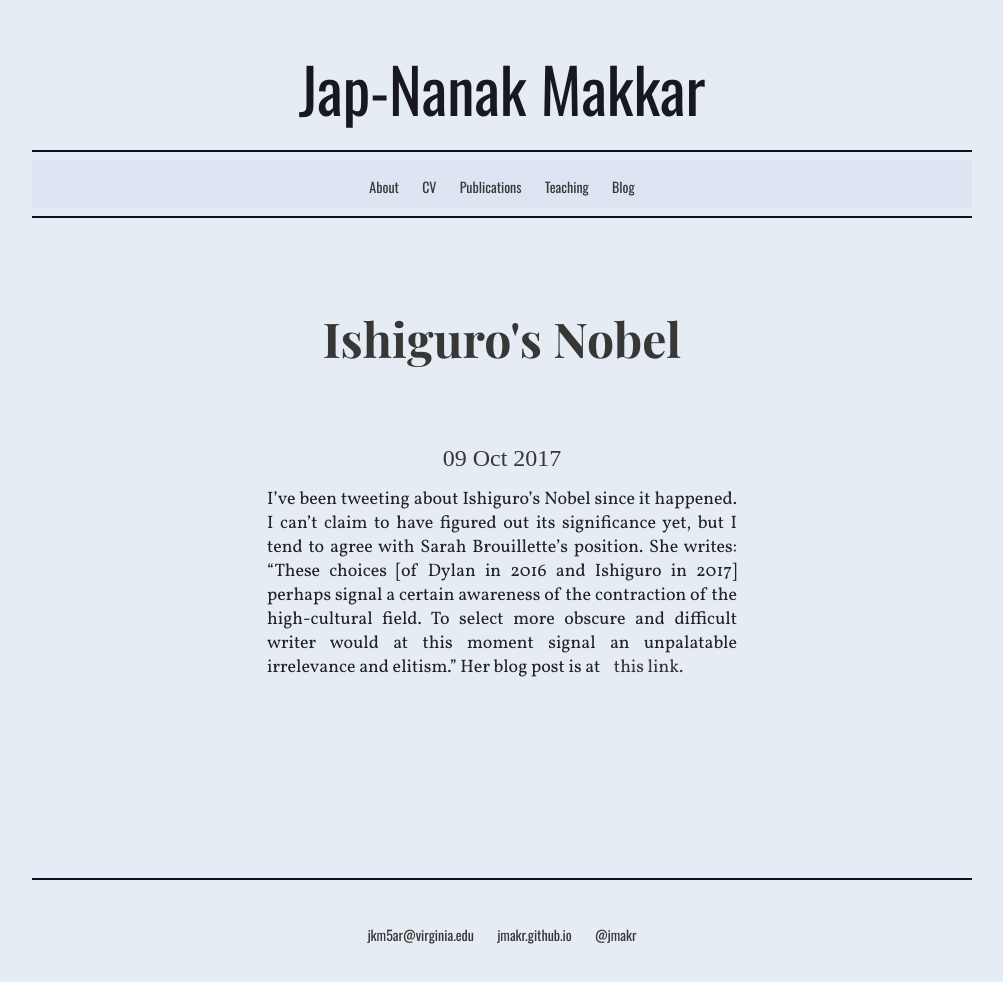
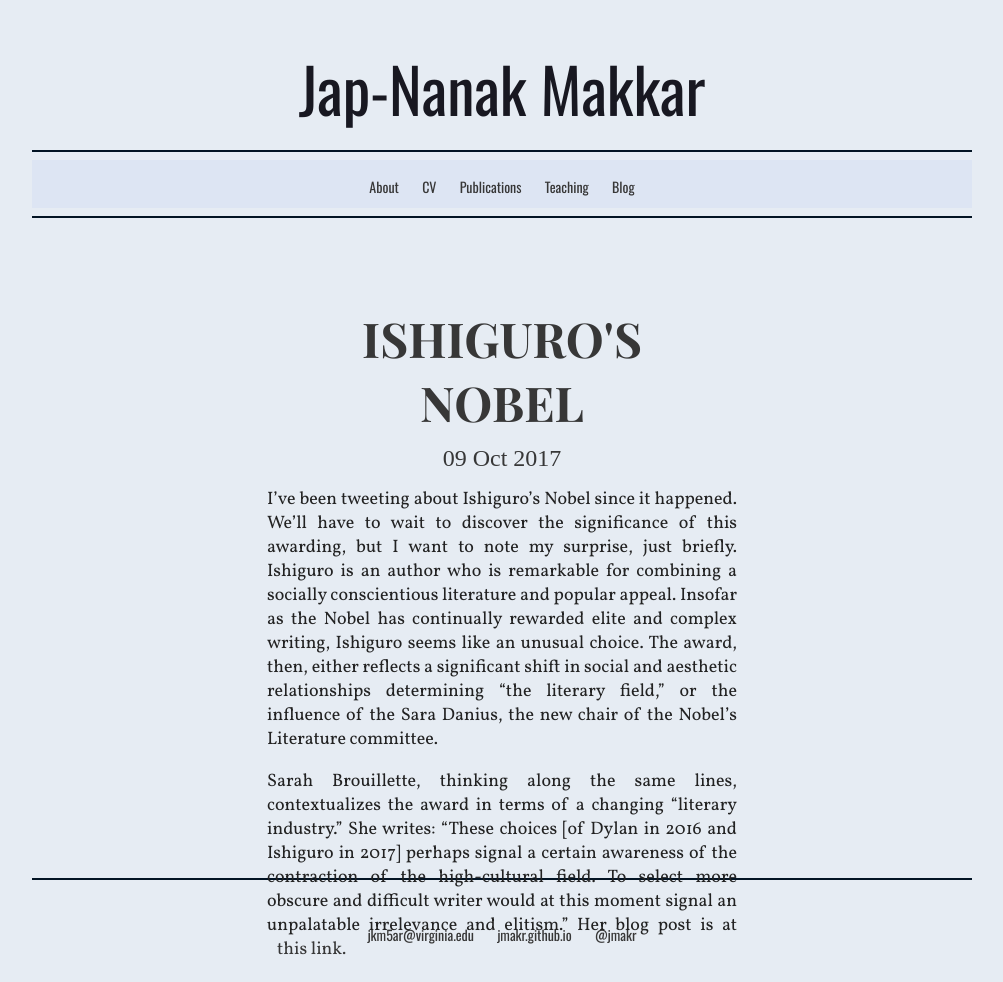
Before and after one commit to jmakr/jmakr.github.io, a Jekyll site: the page built from _posts/2017-10-09-Ishiguros-Nobel.md, in a window 1280 px wide. Shown: the whole page, without its empty margins (138-1141 px from the left). Built offline with Jekyll 4.4.1, drawn with Linux system fonts in a browser that asks for light colours; some web fonts are replaced.

Commit message:
Update 2017-10-09-Ishiguros-Nobel.md

```diff
--- a/_posts/2017-10-09-Ishiguros-Nobel.md
+++ b/_posts/2017-10-09-Ishiguros-Nobel.md
@@ -1,7 +1,9 @@
 ---
 layout: post
-title: "Ishiguro's Nobel"
+title: "ISHIGURO'S NOBEL"
 date: 2017-10-09
 ---
 
-I've been tweeting about Ishiguro's Nobel since it happened. I can't claim to have figured out its significance yet, but I tend to agree with Sarah Brouillette's position. She writes: "These choices [of Dylan in 2016 and Ishiguro in 2017] perhaps signal a certain awareness of the contraction of the high-cultural field. To select more obscure and difficult writer would at this moment signal an unpalatable irrelevance and elitism." Her blog post is at [this link.](https://www.versobooks.com/blogs/3430-tragedy-mistaken-for-management-theory-on-kazuo-ishiguro-and-the-nobel-prize-in-literature)
+I've been tweeting about Ishiguro's Nobel since it happened. We'll have to wait to discover the significance of this awarding, but I want to note my surprise, just briefly. Ishiguro is an author who is remarkable for combining a socially conscientious literature and popular appeal. Insofar as the Nobel has continually rewarded elite and complex writing, Ishiguro seems like an unusual choice. The award, then, either reflects a significant shift in social and aesthetic relationships determining "the literary field," or the influence of the Sara Danius, the new chair of the Nobel's Literature committee.
+
+Sarah Brouillette, thinking along the same lines, contextualizes the award in terms of a changing "literary industry." She writes: "These choices [of Dylan in 2016 and Ishiguro in 2017] perhaps signal a certain awareness of the contraction of the high-cultural field. To select more obscure and difficult writer would at this moment signal an unpalatable irrelevance and elitism." Her blog post is at [this link.](https://www.versobooks.com/blogs/3430-tragedy-mistaken-for-management-theory-on-kazuo-ishiguro-and-the-nobel-prize-in-literature)
```
